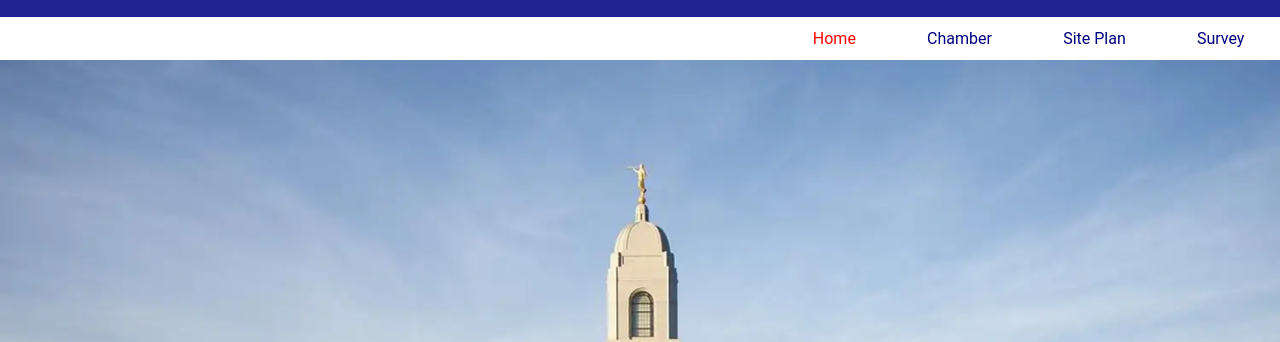
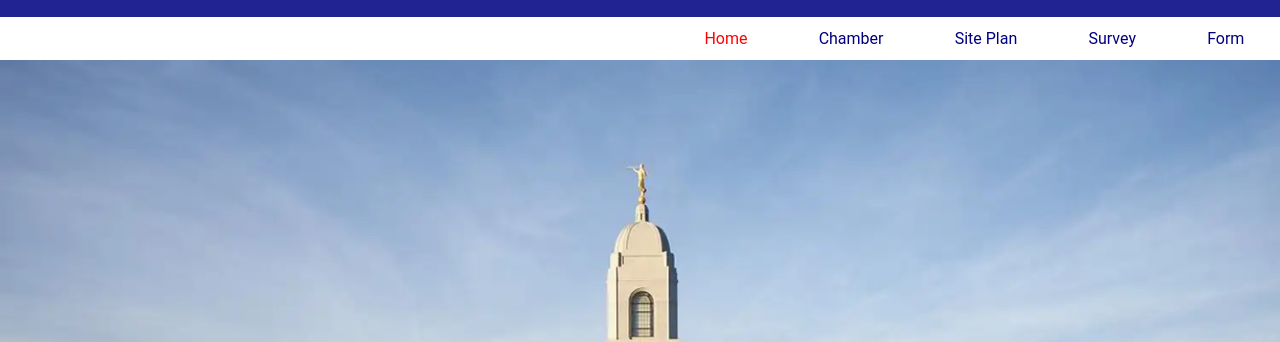
Before and after one commit to KevinCuchon/wdd230, a plain HTML site: page index.html in a window 1280 px wide. Shown: the part 201-543 px from the top of the page. Drawn offline with Linux system fonts and the light colour scheme.

Commit message:
formedit

```diff
--- a/index.html
+++ b/index.html
@@ -23,6 +23,7 @@
             <li><a href="week01/chamber-site-plan.html">Chamber</a></li>
             <li><a href="">Site Plan</a></li>
             <li><a href="#">Survey</a></li>
+            <li><a href="form.html">Form</a></li>
         </ul>
     </nav>
     <div class="hero">
```
